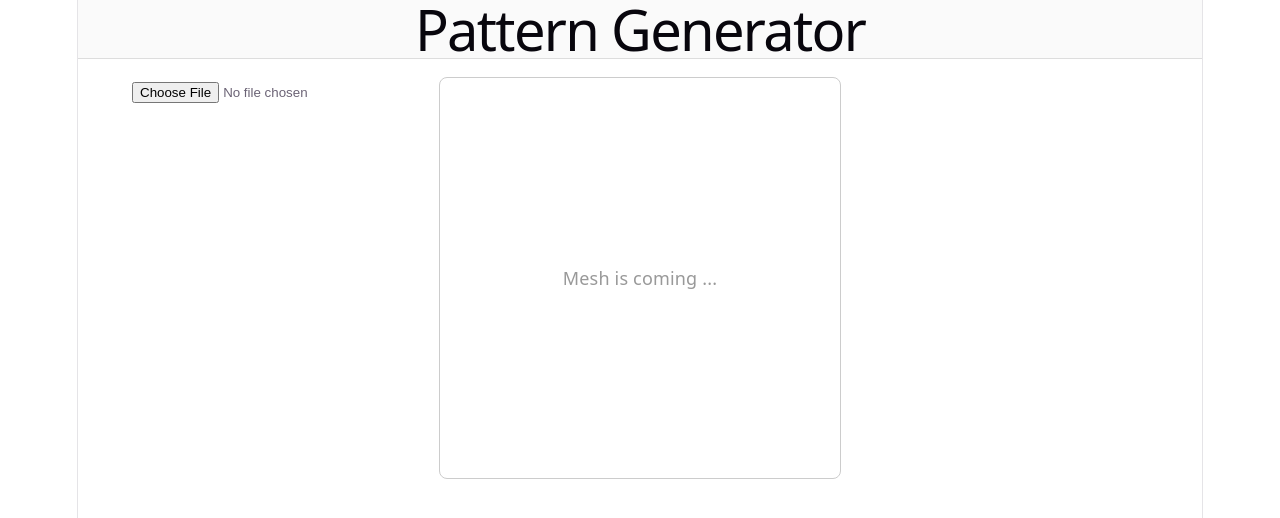
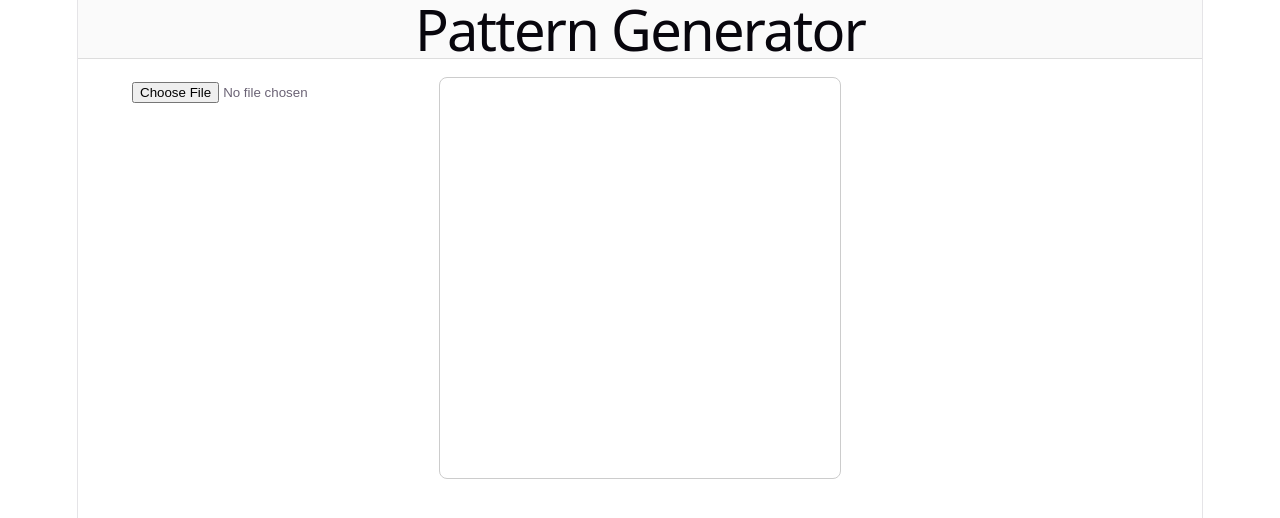
Before and after one commit to 100pro-sewing-pattern-generator/original-cloth-pattern, a React app in the folder frontend/: page / in a window 1280 px wide. Shown: the top 518 px of the page. Built offline with nearby package versions, Linux system fonts and the light colour scheme; the HTML template or start-up script is replaced by a standard one.

Commit message:
mesh comment 修正

```diff
--- a/frontend/src/App.jsx
+++ b/frontend/src/App.jsx
@@ -107,7 +107,6 @@ export default function App() {
           <input type="file" accept="image/*" onChange={handleUploadImg} />
         </div>
 
-        {/* 中: OBJ */}
         <div
           style={{
             width: "400px",
@@ -117,7 +116,19 @@ export default function App() {
             overflow: "hidden",
           }}
         >
-          {objText ? (
+          {loading ? (
+            <div
+              style={{
+                display: "flex",
+                alignItems: "center",
+                justifyContent: "center",
+                height: "100%",
+                color: "#999",
+              }}
+            >
+              Mesh is coming ...
+            </div>
+          ) : objText ? (
             <Canvas
               style={{ width: "100%", height: "100%" }}
               camera={{ position: [0, 0, 5] }}
@@ -126,21 +137,7 @@ export default function App() {
               <Model objText={objText} />
               <OrbitControls />
             </Canvas>
-        ) : (
-          <div
-            style={{
-              display: "flex",
-              width: "400px",
-              height: "400px",
-              alignItems: "center",
-              justifyContent: "center",
-              height: "100%",
-              color: "#999",
-            }}
-          >
-            Mesh is coming ...
-          </div>
-        )}
+          ) : null}
         </div>
 
         {/* 右: SVG */}
```
Lines whose indentation alone changed are shown as unchanged.
